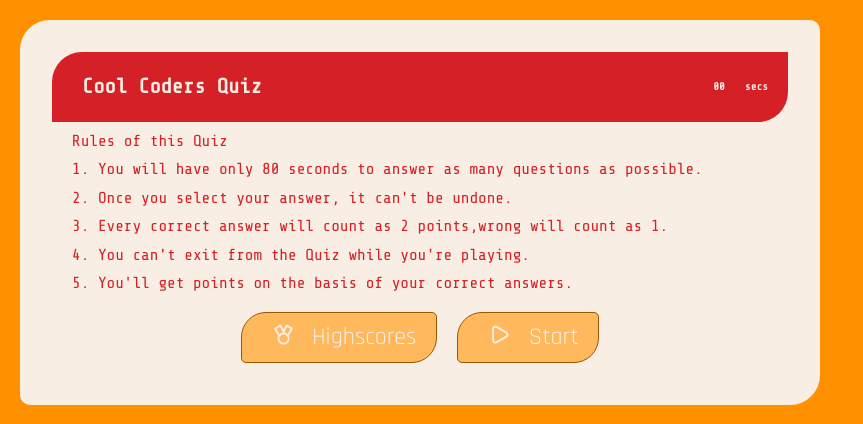
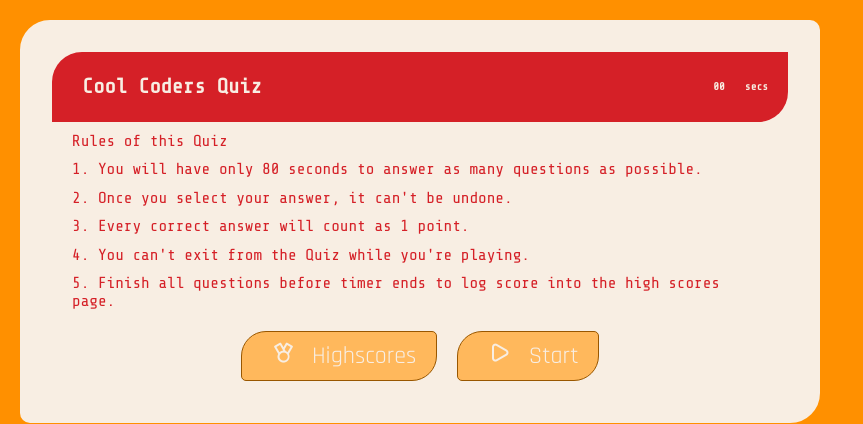
Before and after one commit to EMA1970/NEw-Coding-Quiz, a plain HTML site: page index.html in a window 1280 px wide. Shown: the top 424 px of the page, without its empty margins (0-863 px from the left). Drawn offline with nearby package versions, Linux system fonts and the light colour scheme.

Commit message:
new instructions editted

```diff
--- a/index.html
+++ b/index.html
@@ -33,9 +33,9 @@
             <div class="info-list">
                 <div class="info">1. You will have only 80 seconds to answer as many questions as possible.</div>
                 <div class="info">2. Once you select your answer, it can't be undone.</div>
-                <div class="info">3. Every correct answer will count as 2 points,wrong will count as 1.</div>
+                <div class="info">3. Every correct answer will count as 1 point.</div>
                 <div class="info">4. You can't exit from the Quiz while you're playing.</div>
-                <div class="info">5. You'll get points on the basis of your correct answers.</div>
+                <div class="info">5. Finish all questions before timer ends to log score into the high scores page.</div>
             </div>
         </div>
         <!-- questions & answers -->
```
